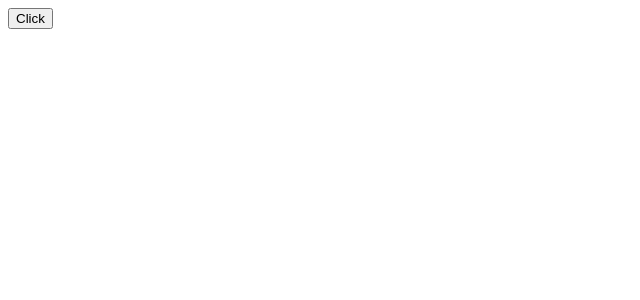
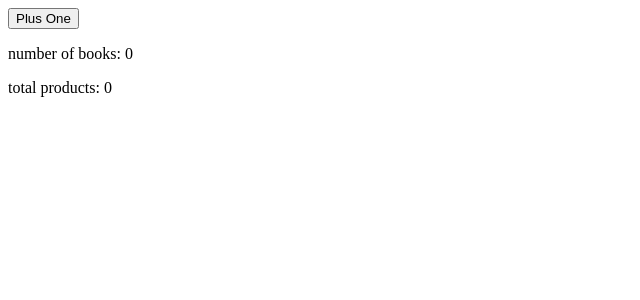
Before and after one commit to Hooseinsalari/React-tutorial, a React (Create React App) app in the folder first-app/: page / in a window 1280 px wide. Shown: the top 300 px of the page, without its empty margins (0-640 px from the left). Built offline with nearby package versions, Linux system fonts and the light colour scheme.

Commit message:
lifting state up

```diff
--- a/first-app/src/App.js
+++ b/first-app/src/App.js
@@ -1,14 +1,26 @@
-import React, { Component } from 'react';
-import Child from './Child';
-import ErrorBoundary from './ErrorBoundary';
+import React, { Component } from "react";
+import Child from "./Child";
+import SecondChild from "./SecondChild";
 
 class App extends Component {
+  constructor() {
+    super();
+    this.state = {
+      number: 0,
+    };
+  }
+
+  clickHandler = () => {
+    this.setState((prevState) => ({
+      number: prevState.number + 1,
+    }));
+  };
+
   render() {
     return (
       <div>
-        <ErrorBoundary>
-          <Child />
-        </ErrorBoundary>
+        <Child clickHandler={this.clickHandler} number={this.state.number} />
+        <SecondChild number={this.state.number} />
       </div>
     );
   }
--- a/first-app/src/Child.js
+++ b/first-app/src/Child.js
@@ -1,20 +1,13 @@
 import React, { Component } from 'react';
-
-
 
 class Child extends Component {
 
-    showError = () => {
-        const random = Math.random();
-        if(random > 0.7){
-            throw new Error("An error hossein")
-        }
-    }
 
     render() {
         return (
             <div>
-                <button onClick={this.showError}>Click</button>
+                <button onClick={this.props.clickHandler} >Plus One</button>
+                <p>number of books: {this.props.number}</p>
             </div>
         );
     }
--- a/first-app/src/ErrorBoundary.js
+++ /dev/null
@@ -1,28 +0,0 @@
-import React, { Component } from 'react';
-
-class ErrorBoundary extends Component {
-    constructor(props){
-        super(props);
-        this.state = {
-            error: false,
-            errorMasseage: ''
-        }
-    }
-
-    componentDidCatch(error, info){
-        this.setState({
-            error: true,
-            errorMasseage: error
-        })
-    }
-
-    render() {
-            if(this.state.error){
-                return <p>{this.state.errorMasseage}</p>
-            }else{
-                return this.props.children
-            }
-    }
-}
-
-export default ErrorBoundary;
--- /dev/null
+++ b/first-app/src/SecondChild.js
@@ -0,0 +1,13 @@
+import React, { Component } from 'react';
+
+class SecondChild extends Component {
+    render() {
+        return (
+            <div>
+                <p>total products: {this.props.number}</p>
+            </div>
+        );
+    }
+}
+
+export default SecondChild;
```
